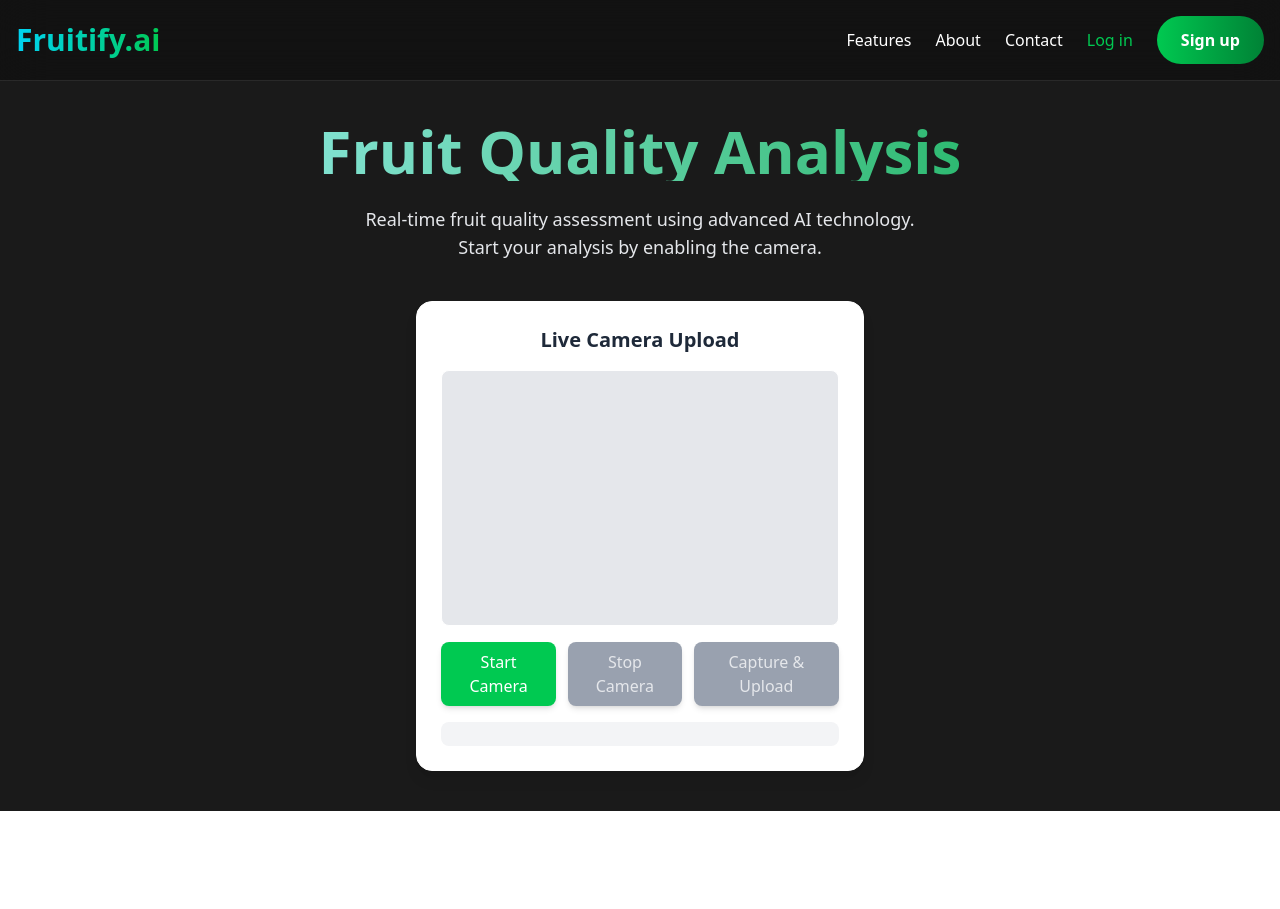
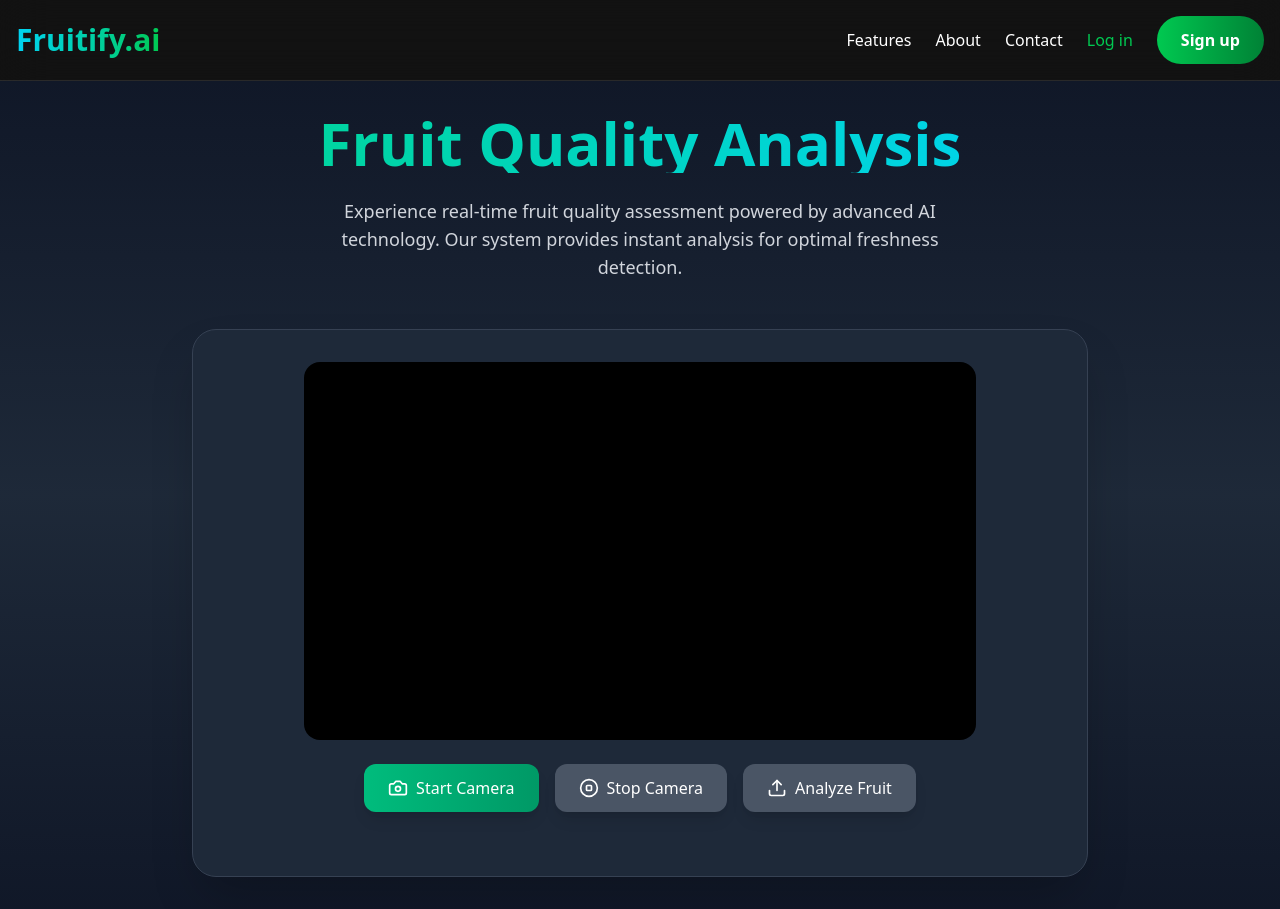
Before and after one commit to siddharthj14/Fruitify.AI, a React (Vite) app: page /test in a window 1280 px wide. Before the commit the page ends 811 px from the top, so only its background shows below. Built offline with nearby package versions, Linux system fonts and the light colour scheme.

Commit message:
`Refactor: Update Fruit Quality Analysis UI and Camera Controls`

```diff
--- a/src/pages/Test.jsx
+++ b/src/pages/Test.jsx
@@ -1,4 +1,5 @@
 import React, { useState, useRef } from "react";
+import { Camera, StopCircle, Upload } from "lucide-react";
 
 export default function Test() {
   const [message, setMessage] = useState("");
@@ -7,7 +8,6 @@ export default function Test() {
   const videoRef = useRef(null);
   const canvasRef = useRef(null);
 
-  // Start the camera
   const startCamera = async () => {
     try {
       const userStream = await navigator.mediaDevices.getUserMedia({
@@ -23,7 +23,6 @@ export default function Test() {
     }
   };
 
-  // Stop the camera
   const stopCamera = () => {
     if (stream) {
       stream.getTracks().forEach((track) => track.stop());
@@ -34,7 +33,6 @@ export default function Test() {
     }
   };
 
-  // Capture an image from the camera
   const captureImage = async () => {
     if (!videoRef.current || !canvasRef.current) return;
 
@@ -46,7 +44,7 @@ export default function Test() {
 
     context.drawImage(videoRef.current, 0, 0, canvas.width, canvas.height);
     const imageUrl = canvas.toDataURL("image/jpeg");
-    setCapturedImage(imageUrl); // Update state with the captured image
+    setCapturedImage(imageUrl);
 
     canvas.toBlob(async (blob) => {
       if (!blob) return;
@@ -82,74 +80,93 @@ export default function Test() {
   };
 
   return (
-    <div className="text-center py-10">
-      <h2 className="text-6xl font-bold mb-6 bg-gradient-to-r from-cyan-200 to-green-600 text-transparent bg-clip-text">
+    <div className="min-h-screen bg-gradient-to-b from-gray-900 via-gray-800 to-gray-900 text-white p-8">
+      <div className="max-w-4xl mx-auto">
+        <div className="text-center space-y-6 mb-12">
+          <h1 className="text-6xl font-bold bg-gradient-to-r from-emerald-400 to-cyan-400 bg-clip-text text-transparent animate-gradient">
             Fruit Quality Analysis
-      </h2>
-      <p className="text-gray-200 mb-10 max-w-xl mx-auto text-lg">
-        Real-time fruit quality assessment using advanced AI technology. Start
-        your analysis by enabling the camera.
+          </h1>
+          <p className="text-lg text-gray-300 max-w-2xl mx-auto">
+            Experience real-time fruit quality assessment powered by advanced AI technology.
+            Our system provides instant analysis for optimal freshness detection.
           </p>
-      <div className="p-6 border rounded-2xl shadow-lg max-w-md mx-auto bg-white dark:bg-gray-900 text-center">
-        <h2 className="text-xl font-semibold mb-4 text-gray-800 dark:text-white">
-          Live Camera Upload
-        </h2>
-        <div className="relative w-full h-64 border rounded-lg overflow-hidden bg-gray-200 dark:bg-gray-700">
+        </div>
+
+        <div className="bg-gray-800 rounded-3xl shadow-2xl overflow-hidden backdrop-blur-lg border border-gray-700">
+          <div className="p-8">
+            {/* Adjusted the video container size */}
+            <div className="max-w-2xl mx-auto">
+              <div className="relative aspect-video rounded-2xl overflow-hidden bg-black mb-6">
                 <video
                   ref={videoRef}
                   autoPlay
                   playsInline
                   className="absolute inset-0 w-full h-full object-cover"
                 />
+                <canvas ref={canvasRef} className="hidden" />
               </div>
-        <canvas ref={canvasRef} className="hidden" />
-        <div className="flex flex-col sm:flex-row justify-center gap-3 mt-4">
+            </div>
+
+            <div className="flex flex-wrap gap-4 justify-center mb-8">
               <button
                 onClick={startCamera}
-            className="bg-green-500 hover:bg-green-600 text-white px-4 py-2 rounded-lg transition duration-300 shadow-md cursor-pointer"
+                className="flex items-center gap-2 px-6 py-3 bg-gradient-to-r from-emerald-500 to-emerald-600 hover:from-emerald-600 hover:to-emerald-700 rounded-xl text-white font-medium transition-all duration-300 transform hover:scale-105 shadow-lg hover:shadow-emerald-500/25"
               >
+                <Camera size={20} />
                 Start Camera
               </button>
               <button
                 onClick={stopCamera}
-            className={`cursor-pointer px-4 py-2 rounded-lg transition duration-300 shadow-md ${
+                disabled={!stream}
+                className={`flex items-center gap-2 px-6 py-3 rounded-xl font-medium transition-all duration-300 transform hover:scale-105 shadow-lg ${
                   stream
-                ? "bg-red-500 hover:bg-red-600 text-white"
-                : "bg-gray-400 text-gray-200 cursor-not-allowed"
+                    ? "bg-gradient-to-r from-red-500 to-red-600 hover:from-red-600 hover:to-red-700 hover:shadow-red-500/25"
+                    : "bg-gray-600 cursor-not-allowed"
                 }`}
-            disabled={!stream}
               >
+                <StopCircle size={20} />
                 Stop Camera
               </button>
               <button
                 onClick={captureImage}
-            className={`cursor-pointer px-4 py-2 rounded-lg transition duration-300 shadow-md ${
+                disabled={!stream}
+                className={`flex items-center gap-2 px-6 py-3 rounded-xl font-medium transition-all duration-300 transform hover:scale-105 shadow-lg ${
                   stream
-                ? "bg-blue-500 hover:bg-blue-600 text-white"
-                : "bg-gray-400 text-gray-200 cursor-not-allowed"
+                    ? "bg-gradient-to-r from-blue-500 to-blue-600 hover:from-blue-600 hover:to-blue-700 hover:shadow-blue-500/25"
+                    : "bg-gray-600 cursor-not-allowed"
                 }`}
-            disabled={!stream}
               >
-            Capture & Upload
+                <Upload size={20} />
+                Analyze Fruit
               </button>
             </div>
-        <div className="mt-4 p-3 rounded-lg bg-gray-100 dark:bg-gray-800 text-gray-700 dark:text-gray-300 text-sm">
+
+            {(capturedImage || message) && (
+              <div className="bg-gray-700/50 rounded-2xl p-6 backdrop-blur-sm border border-gray-600">
+                <div className="flex flex-col md:flex-row items-center gap-6">
                   {capturedImage && (
-            <div className="mt-4">
-              <h3 className="text-sm font-medium mb-1">Captured Image:</h3>
+                    <div className="w-32 h-32 rounded-xl overflow-hidden shadow-lg">
                       <img
                         src={capturedImage}
                         alt="Captured Preview"
-                className="rounded-lg shadow-lg"
+                        className="w-full h-full object-cover"
                       />
                     </div>
                   )}
-          {message && <h1 className="font-medium">{message.message}</h1>}
+                  <div className="flex-1 text-center md:text-left">
                     {message && (
-            <h1 className="font-semibold text-lg text-green-600 dark:text-green-400">
+                      <>
+                        <p className="text-gray-300 mb-2">{message.message}</p>
+                        <p className="text-2xl font-bold bg-gradient-to-r from-emerald-400 to-cyan-400 bg-clip-text text-transparent">
                           {message.predicted_fruit_freshness}
-            </h1>
+                        </p>
+                      </>
                     )}
+                  </div>
+                </div>
+              </div>
+            )}
+          </div>
         </div>
       </div>
     </div>
```
Lines whose indentation alone changed are shown as unchanged.
